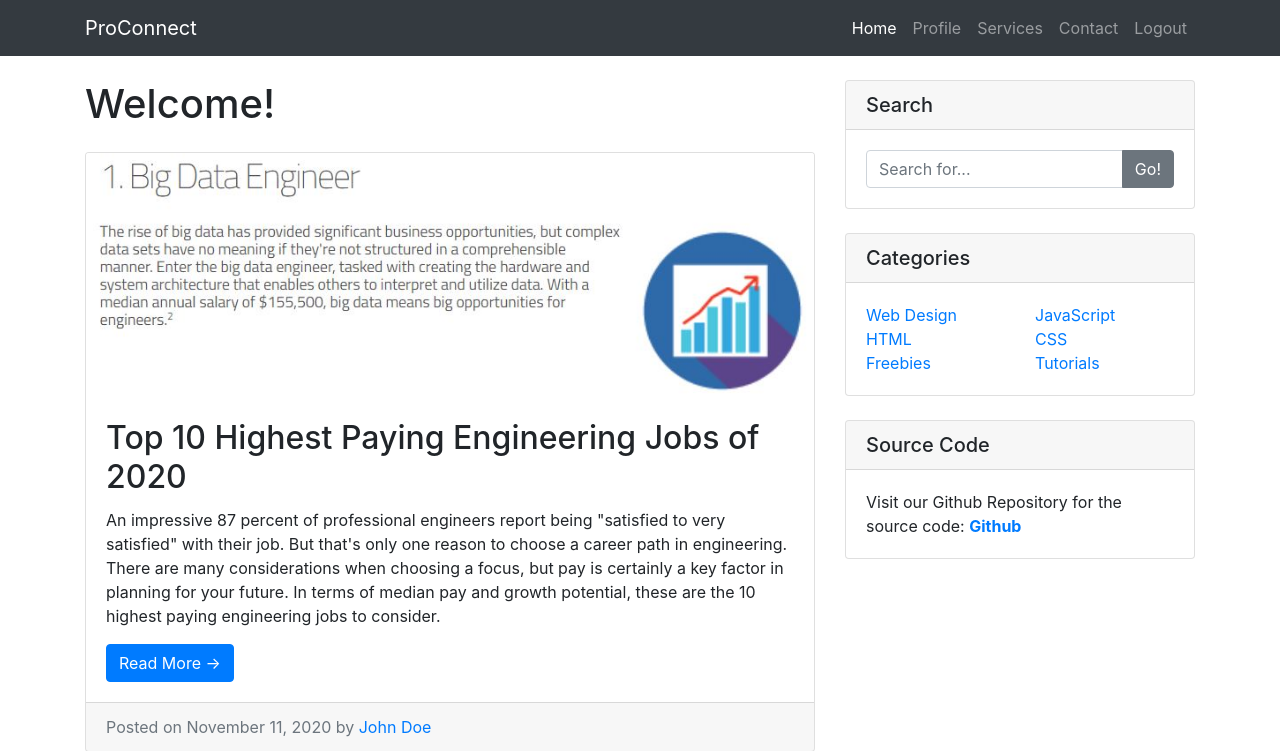
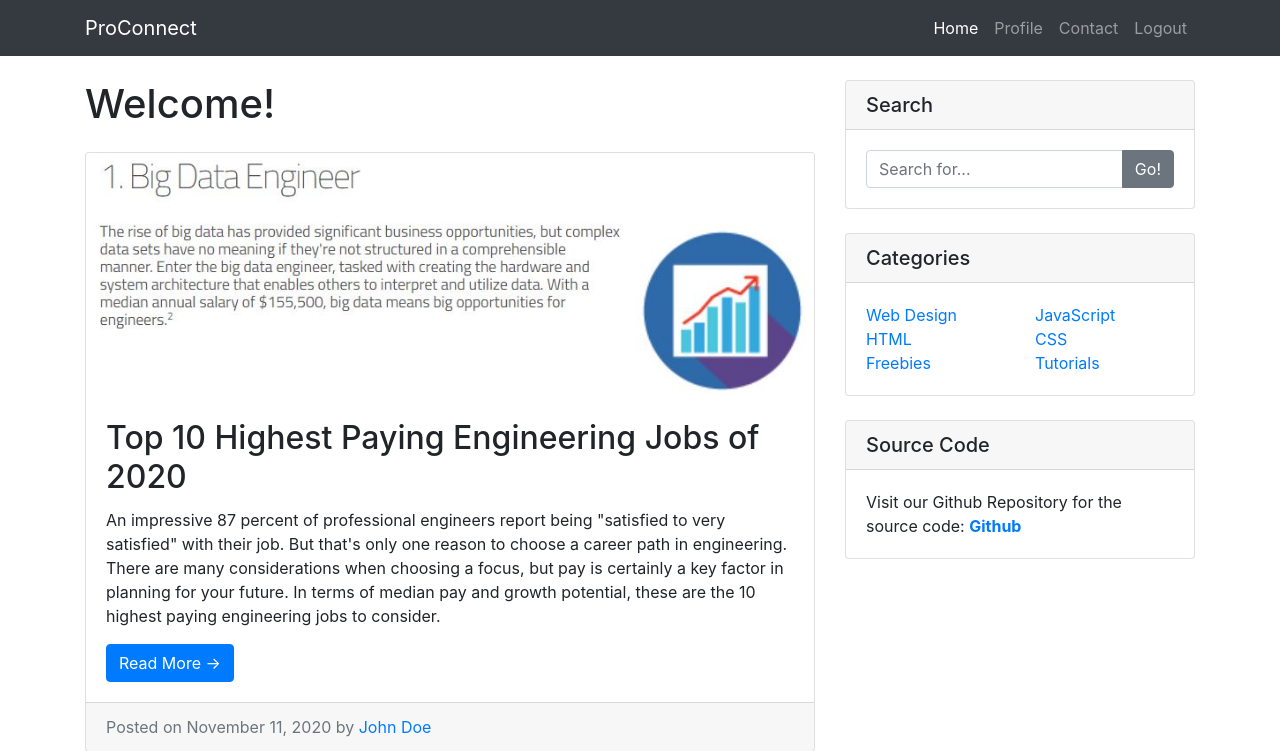
Before and after one commit to phamkevinT/ProConnect, a Node server app: page /home in a window 1280 px wide. Shown: the top 751 px of the page. Run offline with Node 20, Linux system fonts and the light colour scheme; some libraries are stand-ins or nearby versions.

Commit message:
Removed the services option from the navigation bar

```diff
--- a/views/contact.ejs
+++ b/views/contact.ejs
@@ -30,9 +30,6 @@
           </li>
           <li class="nav-item">
             <a class="nav-link" href="/profile">Profile</a>
-          </li>
-          <li class="nav-item">
-            <a class="nav-link" href="#">Services</a>
           </li>
           <li class="nav-item">
             <a class="nav-link" href="/contact">Contact</a>
--- a/views/home.ejs
+++ b/views/home.ejs
@@ -42,9 +42,6 @@
           </li>
           <li class="nav-item">
             <a class="nav-link" href="/profile">Profile</a>
-          </li>
-          <li class="nav-item">
-            <a class="nav-link" href="#">Services</a>
           </li>
           <li class="nav-item">
             <a class="nav-link" href="/contact">Contact</a>
--- a/views/profile.ejs
+++ b/views/profile.ejs
@@ -41,9 +41,6 @@
                     </li>
                     <li class="nav-item">
                         <a class="nav-link" href="/profile">Profile</a>
-                    </li>
-                    <li class="nav-item">
-                        <a class="nav-link" href="/services">Services</a>
                     </li>
                     <li class="nav-item">
                         <a class="nav-link" href="/contact">Contact</a>
```
